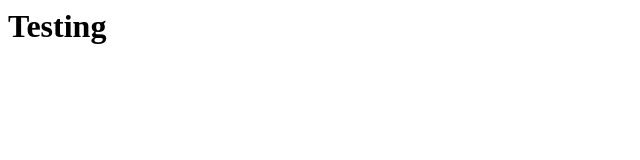
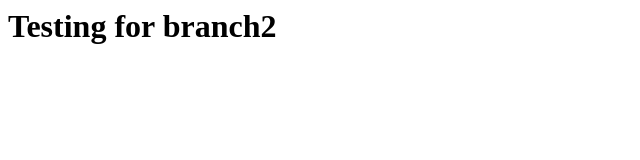
Before and after one commit to anuprasb6541/GitDemo, a plain HTML site: page index.html in a window 1280 px wide. Shown: the whole page, without its empty margins (0-640 px from the left). Drawn offline with Linux system fonts and the light colour scheme.

Commit message:
Changed 'Testing' to 'Testing for branch 2'

```diff
--- a/index.html
+++ b/index.html
@@ -1 +1 @@
-<h1>Testing</h1>
+<h1>Testing for branch2</h1>
```
